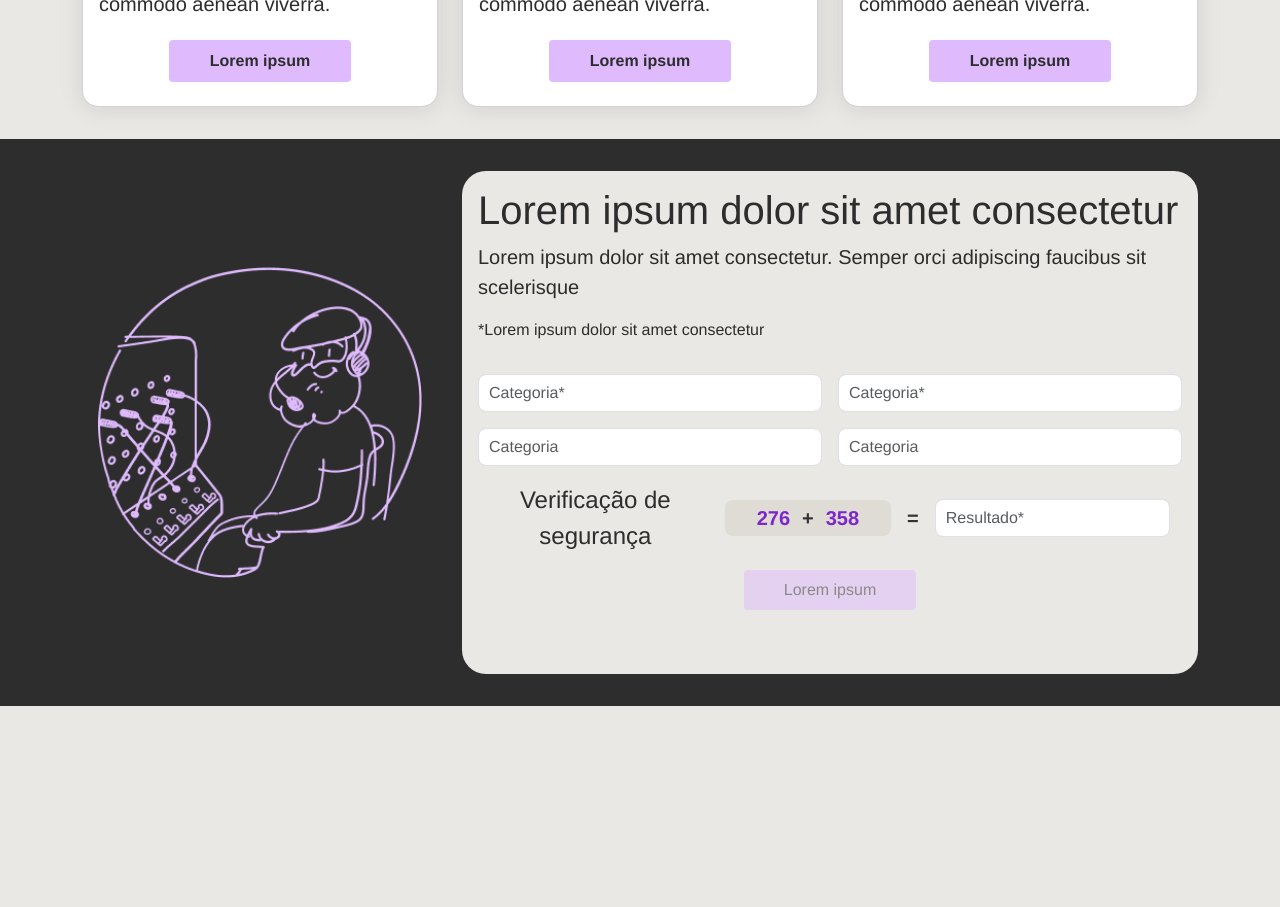
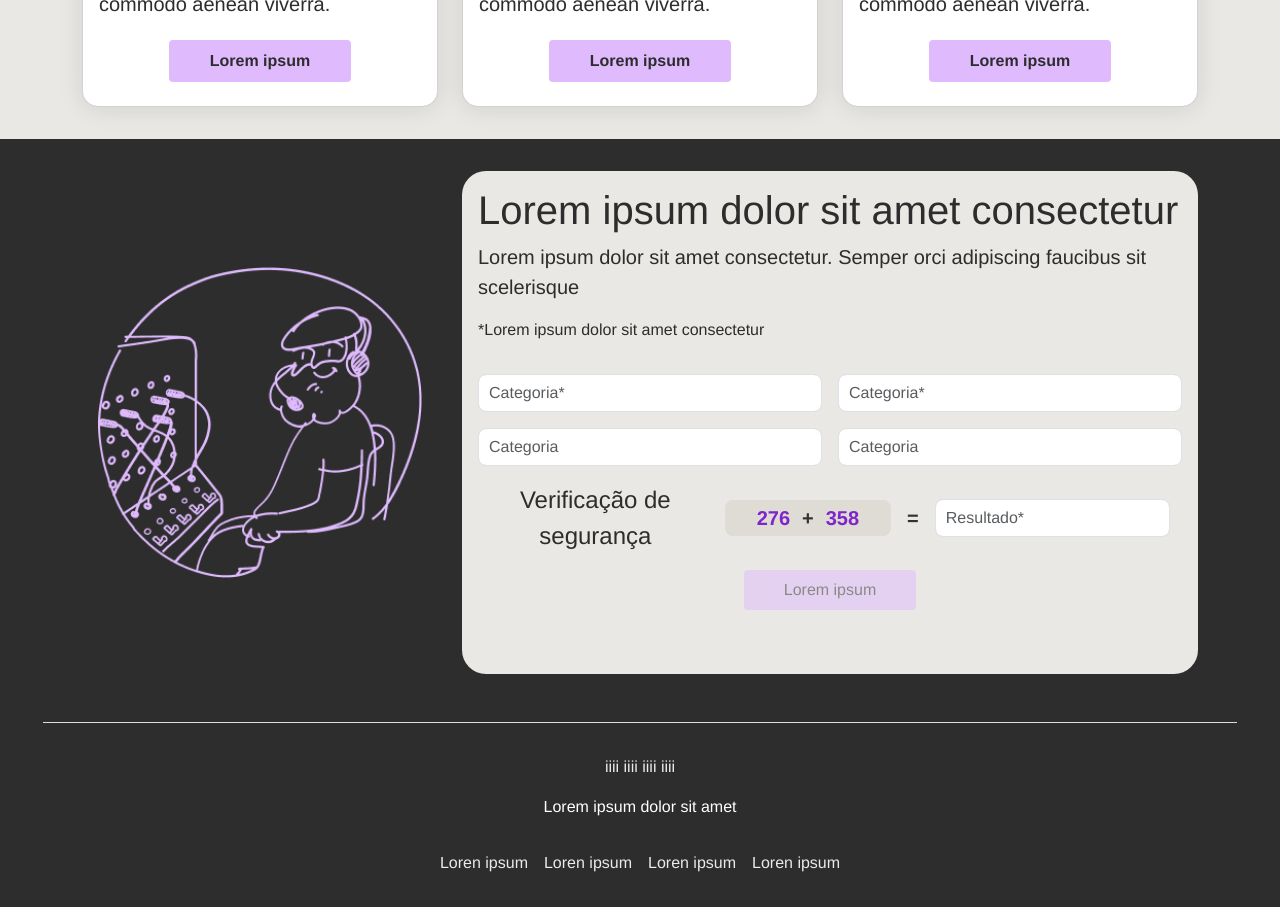
Before and after one commit to lshv04/Monks1, a React (Vite) app: page / in a window 1280 px wide. Shown: the part 2720-3627 px from the top of the page. Before the commit the page ends 3426 px from the top, so only its background shows below. Built offline with nearby package versions, Linux system fonts and the light colour scheme.

Commit message:
iniciando footer

```diff
--- a/src/App.jsx
+++ b/src/App.jsx
@@ -1,6 +1,7 @@
 
 
 import './App.css'
+import Footer from './components/Footer'
 import Section1 from './components/section1'
 import Section2 from './components/Section2'
 import Section3 from './components/Section3'
@@ -21,6 +22,7 @@ function App() {
     <Section5/>
     <Section6/>
     <Section7/>
+    <Footer/>
   </div>
   )
 }
--- /dev/null
+++ b/src/components/Footer.jsx
@@ -0,0 +1,27 @@
+import React from 'react';
+import styles from './Footer.module.css'; // Caminho para o CSS Module
+
+const Footer = () => {
+    return (
+
+        <footer className={`container-fluid  ${styles.footerContainer}`}>
+             <div className={`container-fluid  ${styles.line}`}></div>
+            <div className={`container bord1 ${styles.innerContainer}`}>
+                    <div className='bord1'>
+                        iiii iiii iiii iiii
+                    </div>
+                    <p className={styles.text}>Lorem ipsum dolor sit amet</p>
+                <div className={` bord1 ${styles.linkContainer}`}>
+
+
+                    <a href="/loren" className={styles.link}>Loren ipsum</a>
+                    <a href="/loren" className={styles.link}>Loren ipsum</a>
+                    <a href="/loren" className={styles.link}>Loren ipsum</a>
+                    <a href="/loren" className={styles.link}>Loren ipsum</a>
+                </div>
+            </div>
+        </footer>
+    );
+}
+
+export default Footer;
--- /dev/null
+++ b/src/components/Footer.module.css
@@ -0,0 +1,52 @@
+/* Contêiner principal do footer */
+
+.line{
+    height: 1px; /* Espessura da linha */
+    background-color: #ddd; /* Cor da linha */
+
+    width: 95%; /* Ocupa toda a largura da tela */
+}
+.footerContainer {
+    background-color: #2d2d2d; /* Cor de fundo do footer */
+    color: #eaeaea; /* Cor do texto */
+     /* Espaçamento interno no eixo vertical */
+
+
+}
+
+/* Estilo interno do footer */
+.innerContainer {
+
+    display: flex;
+    flex-direction: column; /* Alinha os elementos verticalmente */
+    align-items: center; /* Centraliza os elementos horizontalmente */
+    gap: 1rem; /* Espaçamento entre os itens */
+    padding: 2rem 0;
+}
+
+.linkContainer{
+    display:flex;
+    flex-wrap:wrap;
+    justify-content: center;
+    gap: 1rem;
+
+}
+
+/* Estilo para o texto */
+.text {
+    font-size: 1rem; /* Tamanho da fonte */
+    line-height: 1.5; /* Altura da linha */
+    text-align: center; /* Centraliza o texto */
+}
+
+/* Estilo para links no footer */
+.link {
+    color: #eaeaea; /* Cor do link */
+    text-decoration: none; /* Remove sublinhado */
+    font-weight: 500; /* Peso da fonte */
+}
+
+.link:hover {
+    color: #dfbbfe; /* Cor ao passar o mouse */
+    text-decoration: underline; /* Sublinha ao passar o mouse */
+}
--- a/src/components/Section4.jsx
+++ b/src/components/Section4.jsx
@@ -9,7 +9,7 @@ const Section4 = () => {
         <section className={` container-fluid ${styles.sectionContainer}`}>
             <div className={` container bord ${styles.innerContainer}`}>
                 <div className={`row bord mx-auto ${styles.gridRow}`}>
-                    <div className={`col-12 col-md-8 bord ${styles.leftColumn}`}>
+                    <div className={`col-12 col-md-8 bord  ${styles.leftColumn}`}>
                         <h2>Lorem ipsum dolor sit amet consectetur</h2>
                         <p>Lorem ipsum dolor sit amet consectetur. Semper orci adipiscing faucibus sit scelerisque quis commodo aenean viverra</p>
                     </div>
--- a/src/components/Section7.module.css
+++ b/src/components/Section7.module.css
@@ -4,6 +4,7 @@
     color: #fff; /* Texto branco */
     padding: 2rem 0; /* Espaçamento superior e inferior */
     margin-top:2rem;
+    padding-bottom: 3rem;
 }
 
 /* Contêiner interno */
```
